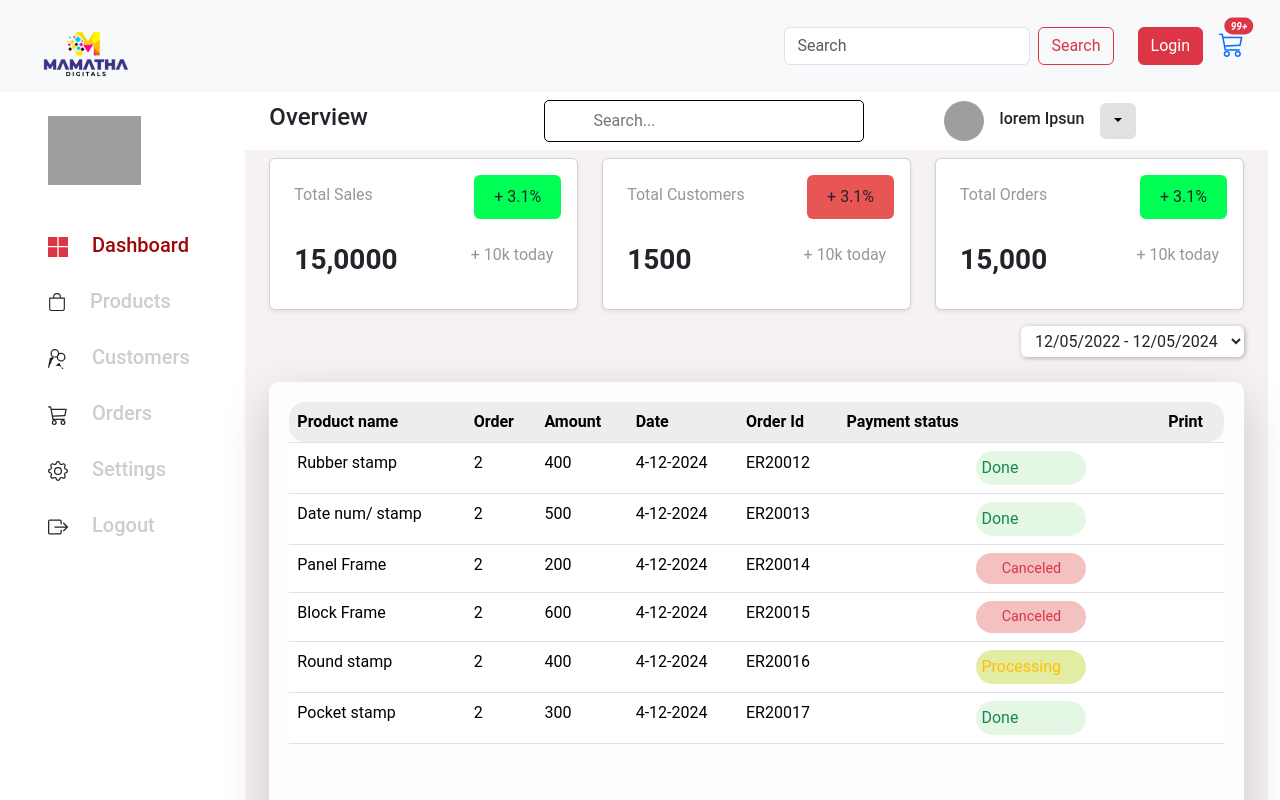
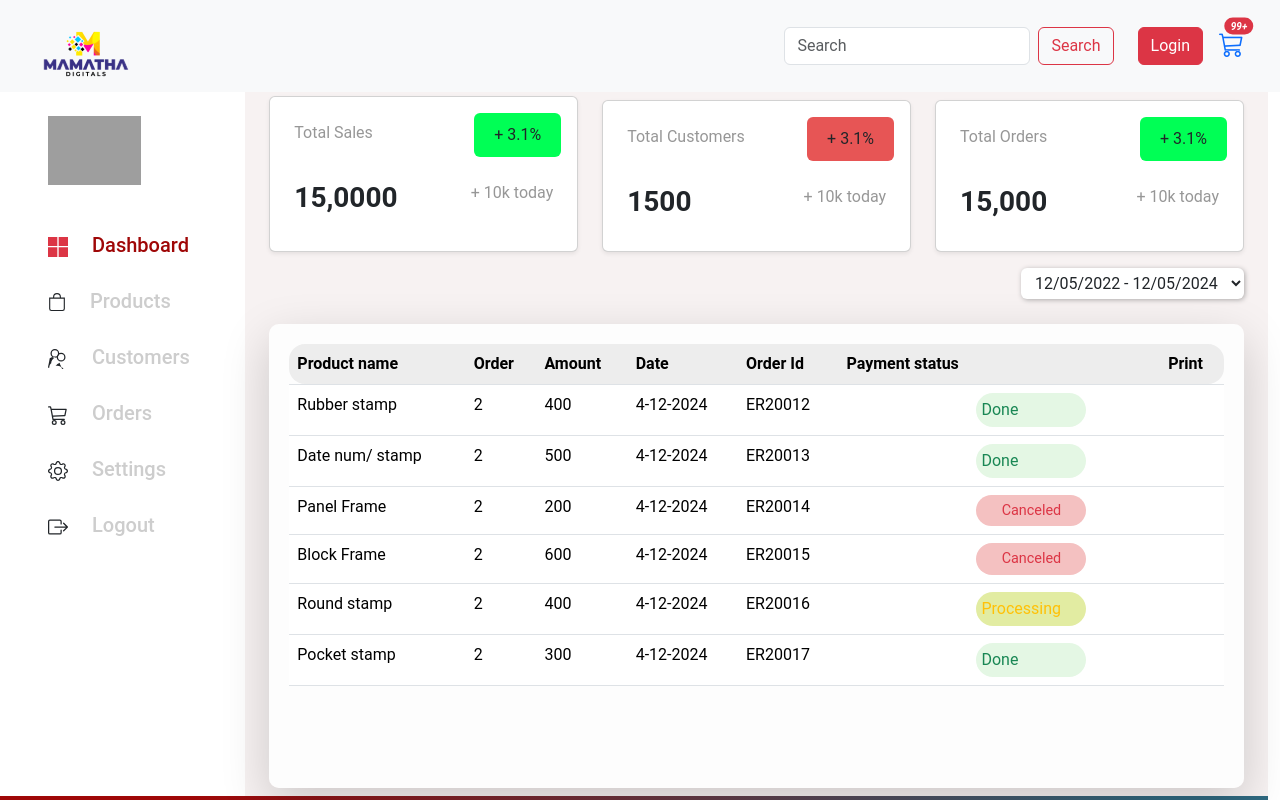
Before and after one commit to ThirupathiAbbaravena123/MamathaDigital-Frontend, a React (Create React App) app: page /dashboard in a window 1280 px wide. Shown: the top 800 px of the page. Built offline with nearby package versions, Linux system fonts and the light colour scheme; grey boxes are pictures that could not be loaded.

Commit message:
dashboard was modified

```diff
--- a/src/components/Dashboard.jsx
+++ b/src/components/Dashboard.jsx
@@ -50,7 +50,7 @@ function Dashboard() {
             </div>
           </div>
         <div className='col-10'>
-          <nav class="navbar navbar-expand-lg ">
+          {/* <nav class="navbar navbar-expand-lg ">
             <div class="container-fluid">
               <h4 className='me-5'>Overview</h4>
               <button class="navbar-toggler" type="button" data-bs-toggle="collapse" data-bs-target="#navbarSupportedContent" aria-controls="navbarSupportedContent" aria-expanded="false" aria-label="Toggle navigation">
@@ -62,7 +62,7 @@ function Dashboard() {
                   <i class="fa-solid fa-magnifying-glass mt-1"></i>
                     <input class="me-4 ms-4" type="search" placeholder="Search..." aria-label="Search"/>
                   </div>
-                  {/* <button class="btn btn-outline-success" type="submit">Search</button> */}
+                  <button class="btn btn-outline-success" type="submit">Search</button>
                 </form>
                 <ul class="navbar-nav  mb-lg-0">
                   <li class="nav-item">
@@ -85,9 +85,9 @@ function Dashboard() {
                 </div>
               </div>
             </div>
-          </nav>
+          </nav> */}
             <div className='row dashboardContainer container'>
-              <div className='col-4 d-flex mt-2'>
+              <div className='col-4 d-flex mt-1'>
                 <div className='card w-100 cardContainer shadow-sm'>
                   <div className='d-flex justify-content-between mt-3'>
                     <p className='ms-4 mt-2 totalSale'>Total Sales</p>
```
